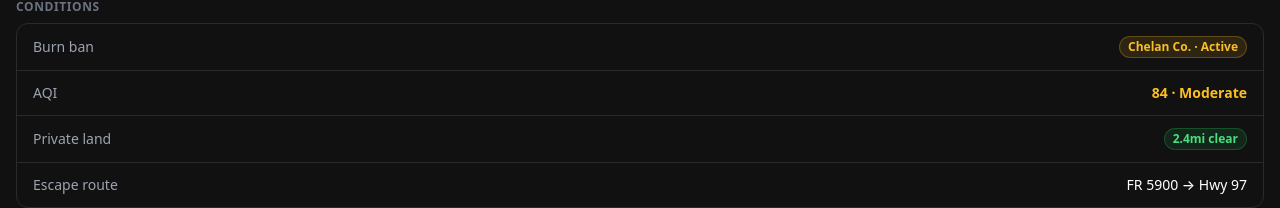
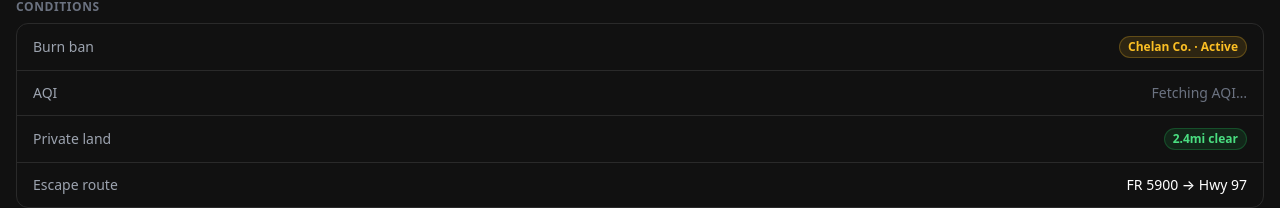
Before and after one commit to danbrown1010/chomp-app, a React (Vite) app: page / in a window 1280 px wide. Both pictures are taken after a click on the button "Safety". Shown: the part 141-349 px from the top of the page. Built offline with nearby package versions, Linux system fonts and the light colour scheme; no server answers.

Commit message:
Add AirNow AQI — live air quality, color coded by category

```diff
--- /dev/null
+++ b/src/hooks/useAirQuality.js
@@ -0,0 +1,78 @@
+import { useState, useEffect } from 'react'
+
+function getCategoryColor(categoryNumber) {
+  const colors = {
+    1: '#22c55e',
+    2: '#eab308',
+    3: '#f97316',
+    4: '#ef4444',
+    5: '#7c3aed',
+    6: '#7f1d1d',
+  }
+  return colors[categoryNumber] || '#6b7280'
+}
+
+export function useAirQuality(lat, lng) {
+  const [aqi, setAqi] = useState(null)
+  const [loading, setLoading] = useState(true)
+  const [error, setError] = useState(null)
+
+  useEffect(() => {
+    if (!lat || !lng) return
+
+    const key = import.meta.env.VITE_AIRNOW_API_KEY
+    const cacheKey = `chomp-aqi-${Math.round(lat * 10)}-${Math.round(lng * 10)}`
+    const cacheTimeKey = `${cacheKey}-time`
+    const cached = localStorage.getItem(cacheKey)
+    const cachedTime = localStorage.getItem(cacheTimeKey)
+
+    if (cached && cachedTime) {
+      const age = Date.now() - parseInt(cachedTime)
+      if (age < 1800000) {
+        setAqi(JSON.parse(cached))
+        setLoading(false)
+        return
+      }
+    }
+
+    const url =
+      `https://www.airnowapi.org/aq/observation/latLong/current/` +
+      `?format=application/json` +
+      `&latitude=${lat.toFixed(4)}` +
+      `&longitude=${lng.toFixed(4)}` +
+      `&distance=25` +
+      `&API_KEY=${key}`
+
+    fetch(url)
+      .then(r => r.json())
+      .then(data => {
+        if (!data || data.length === 0) {
+          setAqi(null)
+          setLoading(false)
+          return
+        }
+        const primary = data.find(d => d.ParameterName === 'PM2.5') || data[0]
+        const aqiData = {
+          aqi:           primary.AQI,
+          category:      primary.Category.Name,
+          pollutant:     primary.ParameterName,
+          color:         getCategoryColor(primary.Category.Number),
+          reportingArea: primary.ReportingArea,
+          stateCode:     primary.StateCode,
+          dateObserved:  primary.DateObserved,
+          hourObserved:  primary.HourObserved,
+        }
+        setAqi(aqiData)
+        localStorage.setItem(cacheKey, JSON.stringify(aqiData))
+        localStorage.setItem(cacheTimeKey, Date.now().toString())
+        setLoading(false)
+      })
+      .catch(err => {
+        setError(err.message)
+        setLoading(false)
+        if (cached) setAqi(JSON.parse(cached))
+      })
+  }, [lat, lng])
+
+  return { aqi, loading, error }
+}
--- a/src/pages/HomePage.jsx
+++ b/src/pages/HomePage.jsx
@@ -118,7 +118,7 @@ const PRE_TRIP_CHECKLIST = [
 ]
 
 function PreTripHome({ activeTrip, daysUntil }) {
-  const { accent, weather } = useAppStore()
+  const { accent, weather, aqi } = useAppStore()
   const [checked, setChecked] = useState([])
 
   const toggle = (item) =>
@@ -170,6 +170,11 @@ function PreTripHome({ activeTrip, daysUntil }) {
           label="Weather"
           value={weather ? `${weather.shortForecast}, ${weather.temperature}°${weather.temperatureUnit}` : 'Loading…'}
           color="neutral"
+        />
+        <IntelRow
+          label="AQI"
+          value={aqi ? `${aqi.aqi} · ${aqi.category}` : 'Loading…'}
+          color={aqi ? (aqi.aqi < 50 ? 'green' : aqi.aqi <= 100 ? 'amber' : 'red') : 'neutral'}
         />
         <IntelRow label="Road status" value="FS-9712 open"        color="green" />
         <IntelRow label="Burn ban"    value="No restriction"      color="green" />
--- a/src/pages/SafetyPage.jsx
+++ b/src/pages/SafetyPage.jsx
@@ -26,7 +26,7 @@ function getFireCoord(feature) {
 }
 
 export default function SafetyPage() {
-  const { location } = useAppStore()
+  const { location, aqi } = useAppStore()
   const { fires, loading: fireLoading, error: fireError, lastUpdated } = useFireData()
 
   const nearbyFires = useMemo(() => {
@@ -61,7 +61,12 @@ export default function SafetyPage() {
         <FireStatus nearest={nearest} loading={fireLoading} error={fireError} updatedStr={updatedStr} />
         <div className="p-4 flex flex-col gap-4 pb-6">
           <EvacZones     {...SEED.evac} />
-          <Conditions    {...SEED.conditions} />
+          <Conditions
+            burnBan={SEED.conditions.burnBan}
+            aqi={aqi}
+            privateLand={SEED.conditions.privateLand}
+            escapeRoute={SEED.conditions.escapeRoute}
+          />
           <FireMap location={location} fires={fires} lastUpdated={lastUpdated} />
         </div>
       </div>
@@ -185,7 +190,6 @@ function Badge({ text, variant }) {
 }
 
 function Conditions({ burnBan, aqi, privateLand, escapeRoute }) {
-  const aqiColor = aqi.value < 50 ? '#4ade80' : aqi.value <= 100 ? '#fbbf24' : '#f87171'
   return (
     <div>
       <p className="text-xs font-semibold text-[#6b7280] uppercase tracking-wider mb-2">Conditions</p>
@@ -196,7 +200,13 @@ function Conditions({ burnBan, aqi, privateLand, escapeRoute }) {
         </div>
         <div className="flex items-center justify-between px-4 py-3">
           <span className="text-sm text-[#9ca3af]">AQI</span>
-          <span className="text-sm font-semibold" style={{ color: aqiColor }}>{aqi.value} · {aqi.label}</span>
+          {aqi ? (
+            <span className="text-sm font-semibold" style={{ color: aqi.color }}>
+              {aqi.aqi} · {aqi.category}
+            </span>
+          ) : (
+            <span className="text-sm text-[#6b7280]">Fetching AQI…</span>
+          )}
         </div>
         <div className="flex items-center justify-between px-4 py-3">
           <span className="text-sm text-[#9ca3af]">Private land</span>
--- a/src/store/index.jsx
+++ b/src/store/index.jsx
@@ -1,6 +1,7 @@
 import { useState, createContext, useContext, useCallback } from 'react'
 import { useGeolocation } from '../hooks/useGeolocation'
 import { useWeather } from '../hooks/useWeather'
+import { useAirQuality } from '../hooks/useAirQuality'
 
 const AppContext = createContext(null)
 
@@ -21,6 +22,7 @@ export function AppProvider({ children }) {
 
   const { location, error: locationError, loading: locationLoading } = useGeolocation()
   const { weather, forecast: weatherForecast, loading: weatherLoading, error: weatherError } = useWeather(location?.lat, location?.lng)
+  const { aqi, loading: aqiLoading, error: aqiError } = useAirQuality(location?.lat, location?.lng)
 
   const setAccent = useCallback((color) => {
     setAccentState(color)
@@ -29,7 +31,7 @@ export function AppProvider({ children }) {
   }, [])
 
   return (
-    <AppContext.Provider value={{ trips, activeTrip, setActiveTrip, createTrip, accent, setAccent, location, locationError, locationLoading, weather, weatherForecast, weatherLoading, weatherError }}>
+    <AppContext.Provider value={{ trips, activeTrip, setActiveTrip, createTrip, accent, setAccent, location, locationError, locationLoading, weather, weatherForecast, weatherLoading, weatherError, aqi, aqiLoading, aqiError }}>
       {children}
     </AppContext.Provider>
   )
```
Also changed, not shown: 1 other file (tests, documents, lock files or other folders).
